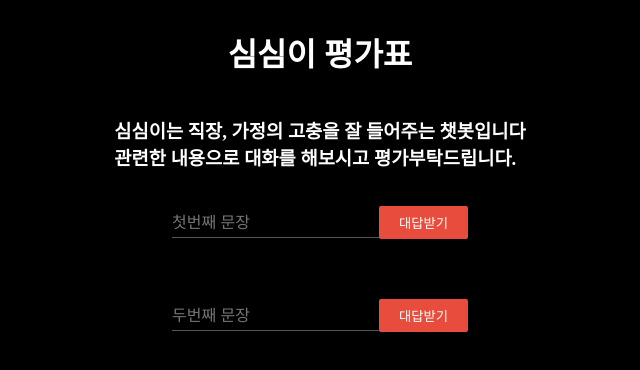
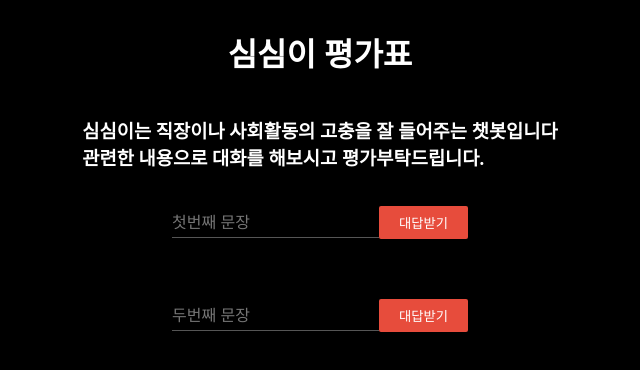
Before and after one commit to Han-D-Peter/bluechatmetric, a React (Create React App) app: page / in a window 1280 px wide. Shown: the top 370 px of the page, without its empty margins (320-960 px from the left). Built offline with nearby package versions, Linux system fonts and the light colour scheme.

Commit message:
ai server fix

```diff
--- a/src/App.js
+++ b/src/App.js
@@ -117,7 +117,7 @@ function App() {
 
   const firstUserChatSubmit = async event => {
     event.preventDefault();
-    const url = "http://52.79.149.180:443/AI/sendMessage/";
+    const url = "https://52.79.149.180:443/AI/sendMessage/";
     try {
       let comment;
       const { data } = await fetch(url, {
@@ -188,7 +188,7 @@ function App() {
       <Header>
         <h1>심심이 평가표</h1>
         <h3>
-          심심이는 직장, 가정의 고충을 잘 들어주는 챗봇입니다
+          심심이는 직장이나 사회활동의 고충을 잘 들어주는 챗봇입니다
           <br />
           관련한 내용으로 대화를 해보시고 평가부탁드립니다.
         </h3>
--- a/src/setupProxy.js
+++ b/src/setupProxy.js
@@ -4,7 +4,7 @@ module.exports = function (app) {
   app.use(
     "/api",
     createProxyMiddleware({
-      target: "http://52.79.149.180:443/AI/sendMessage/",
+      target: "https://52.79.149.180:443/AI/sendMessage/",
       changeOrigin: true,
       pathRewrite: {
         "^/api": "", // 하위 url 초기화
```
